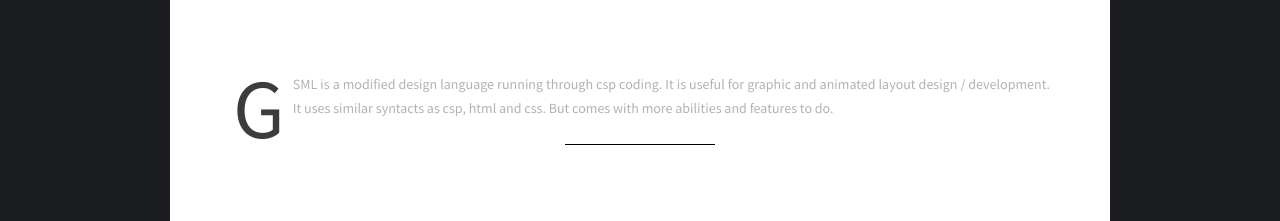
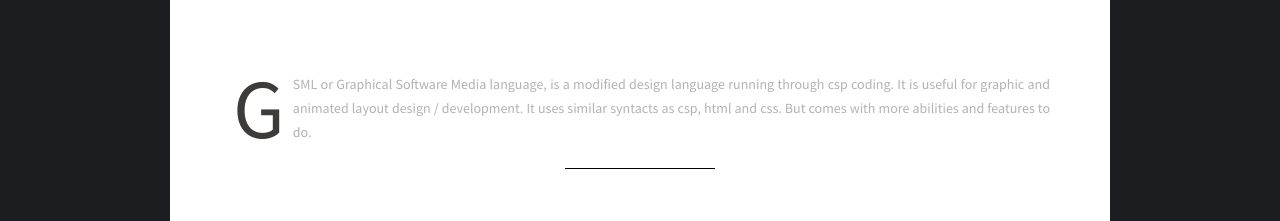
Before and after one commit to TheShadowandwolves/CSP, a plain HTML site: page index.html in a window 1280 px wide. Shown: the part 1735-1956 px from the top of the page. Drawn offline with nearby package versions, Linux system fonts and the light colour scheme.

Commit message:
changed name to GSML

```diff
--- a/index.html
+++ b/index.html
@@ -55,7 +55,8 @@
 
     <section class="se">
       <div class="block">
-        <p><span class="first-character ny">G</span>SML is a modified design language running through csp coding. It is useful for
+        <p><span class="first-character ny">G</span>SML or Graphical Software Media language,
+          is a modified design language running through csp coding. It is useful for
         graphic and animated layout design / development. It uses similar syntacts as csp, html and css. But comes with more abilities
       and features to do.</p>
         <p class="line-break margin-top-10"></p>
```
